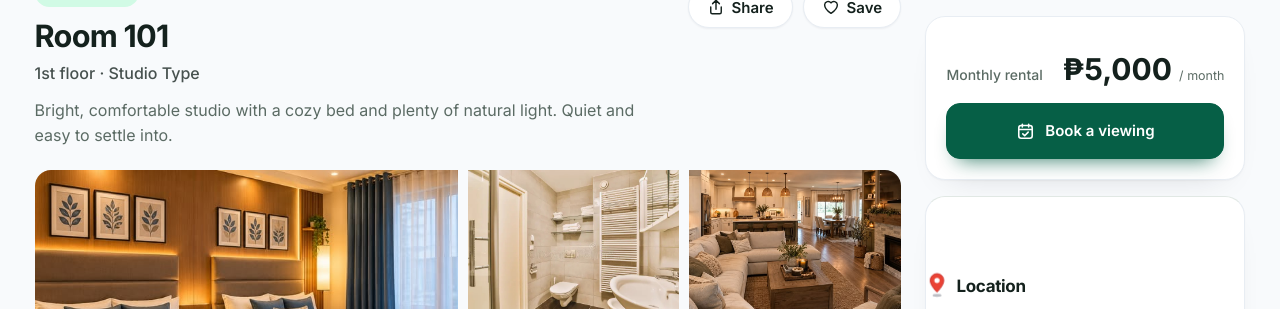
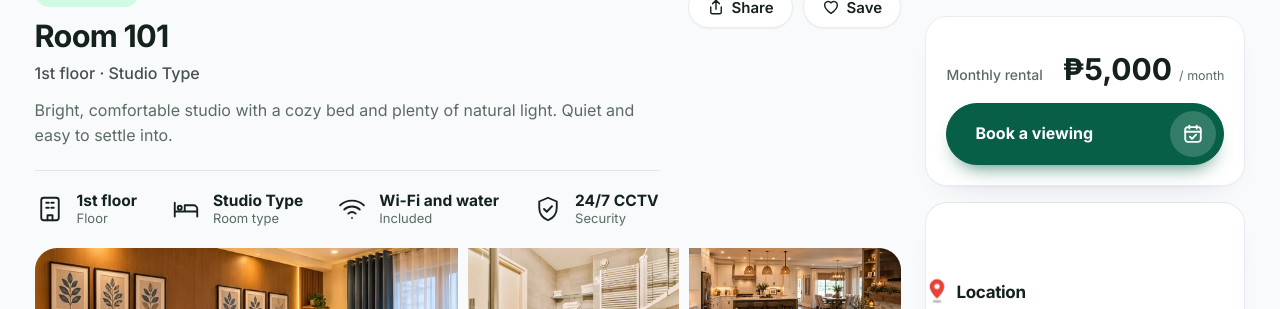
Before and after one commit to boadodean31-creator/apartments, a Django app: page /rooms/101/ in a window 1280 px wide. Shown: the part 121-430 px from the top of the page. Run offline with Django 5.2, Linux system fonts and the light colour scheme; data comes from the database, SQL or seed files in the repository; data that the repository does not hold is empty.

Commit message:
Room page: facts row, pill booking button, open good-to-know grid, reviews

```diff
--- /dev/null
+++ b/rooms/static/rooms/room-refine.css
@@ -0,0 +1,28 @@
+/* ===== Room page refinements (loaded last). To undo: delete this file and its <link>. ===== */
+
+/* key facts row under the description */
+.rd-facts { list-style: none; display: flex; flex-wrap: wrap; gap: 18px 34px; margin: 22px 0 0; padding: 20px 0 0; border-top: 1px solid var(--line); }
+.rd-facts li { display: grid; grid-template-columns: auto 1fr; column-gap: 12px; align-items: center; }
+.rd-facts svg { grid-row: 1 / 3; width: 30px; height: 30px; fill: none; stroke: var(--ink); stroke-width: 1.5; stroke-linecap: round; stroke-linejoin: round; }
+.rd-facts b { font-size: 15.5px; font-weight: 700; line-height: 1.25; }
+.rd-facts span { font-size: 13px; color: var(--muted); line-height: 1.25; }
+
+/* main button: pill with a round calendar badge at the end */
+.rd-card .rd-cta { flex-direction: row-reverse; justify-content: space-between; border-radius: 999px; padding: 7px 7px 7px 28px; font-size: 16px; font-weight: 700; }
+.rd-card .rd-cta svg { flex: none; width: 46px; height: 46px; padding: 12px; border-radius: 50%; background: rgba(255, 255, 255, .18); transition: transform .25s; }
+.rd-card .rd-cta[disabled] svg { display: none; }
+@media (hover: hover) { .rd-card .rd-cta:hover svg { transform: rotate(-8deg) scale(1.06); } }
+
+/* location card: no mystery space above the title */
+.rd-loc { display: block; }
+.rd-loc > h2 { margin-top: 0; padding-top: 0; line-height: 1.2; }
+.rd-loc > *:first-child { margin-top: 0; }
+
+@media (min-width: 901px) {
+  /* "Why rent this room" becomes a clean, open grid instead of a boxed form */
+  .rd-glance { background: transparent; border: 0; box-shadow: none; padding: 10px 0 0; }
+  .rd-glance .rd-ct { font-size: 22px; letter-spacing: -.015em; text-transform: none; margin-bottom: 18px; }
+  .rd-gl { gap: 22px 40px; }
+  .rd-mosaic { border-radius: 22px; }
+  .rd-card { border-radius: 22px; }
+}
--- a/rooms/templates/rooms/room_detail.html
+++ b/rooms/templates/rooms/room_detail.html
@@ -1,7 +1,7 @@
 {% extends "rooms/base.html" %}
 {% block title %}Room {{ room.number }} · Ribay Apartments{% endblock %}
 {% load static %}
-{% block head %}<meta name="format-detection" content="telephone=no"><link rel="stylesheet" href="{% static 'rooms/booking.css' %}"><link rel="stylesheet" href="{% static 'rooms/detail.css' %}"><link rel="stylesheet" href="{% static 'rooms/room-layout.css' %}?v=21"><link rel="stylesheet" href="{% static 'rooms/room-extras.css' %}?v=1"><link rel="preconnect" href="https://fonts.googleapis.com"><link href="https://fonts.googleapis.com/css2?family=Inter:wght@400;500;600;700&display=swap" rel="stylesheet"><link rel="stylesheet" href="{% static 'rooms/room-top.css' %}?v=3"><link rel="stylesheet" href="{% static 'rooms/room-swap.css' %}?v=2"><link rel="stylesheet" href="{% static 'rooms/location-dialog.css' %}?v=2"><link rel="stylesheet" href="{% static 'rooms/room-mobile.css' %}?v=2"><link rel="stylesheet" href="{% static 'rooms/room-polish.css' %}?v=7"><link rel="stylesheet" href="{% static 'rooms/room-phone.css' %}?v=2"><link rel="stylesheet" href="{% static 'rooms/trust.css' %}?v=2">{% endblock %}
+{% block head %}<meta name="format-detection" content="telephone=no"><link rel="stylesheet" href="{% static 'rooms/booking.css' %}"><link rel="stylesheet" href="{% static 'rooms/detail.css' %}"><link rel="stylesheet" href="{% static 'rooms/room-layout.css' %}?v=21"><link rel="stylesheet" href="{% static 'rooms/room-extras.css' %}?v=1"><link rel="preconnect" href="https://fonts.googleapis.com"><link href="https://fonts.googleapis.com/css2?family=Inter:wght@400;500;600;700&display=swap" rel="stylesheet"><link rel="stylesheet" href="{% static 'rooms/room-top.css' %}?v=3"><link rel="stylesheet" href="{% static 'rooms/room-swap.css' %}?v=2"><link rel="stylesheet" href="{% static 'rooms/location-dialog.css' %}?v=2"><link rel="stylesheet" href="{% static 'rooms/room-mobile.css' %}?v=2"><link rel="stylesheet" href="{% static 'rooms/room-polish.css' %}?v=7"><link rel="stylesheet" href="{% static 'rooms/room-phone.css' %}?v=2"><link rel="stylesheet" href="{% static 'rooms/trust.css' %}?v=2"><link rel="stylesheet" href="{% static 'rooms/room-refine.css' %}?v=1">{% endblock %}
 {% block header %}
 <header class="rn">
   <div class="rn-in">
@@ -37,6 +37,12 @@
         <p class="rd-meta" aria-hidden="true">{{ room.get_floor_display }} · {{ room.room_type }}</p>
         <p class="rd-where"><svg class="rd-where-pin" viewBox="0 0 24 24" aria-hidden="true"><path d="M12 21s-6.5-5.6-6.5-11a6.5 6.5 0 0 1 13 0c0 5.4-6.5 11-6.5 11z"/><circle cx="12" cy="10" r="2.4"/></svg><span class="rd-where-txt"><b>{{ short_address }}</b>{% if landmark %}<span class="rd-where-lm">{{ landmark }}</span>{% endif %}</span><a class="rd-where-go" href="#location" data-loc-link>Show map</a></p>
         {% if room.description %}<p class="rd-desc">{{ room.description }}</p>{% endif %}
+        <ul class="rd-facts" aria-label="Room facts">
+          <li><svg viewBox="0 0 24 24" aria-hidden="true"><rect x="5" y="3" width="14" height="18" rx="2"/><path d="M9 7h2M13 7h2M9 11h2M13 11h2M10 21v-4h4v4"/></svg><b>{{ room.get_floor_display }}</b><span>Floor</span></li>
+          <li><svg viewBox="0 0 24 24" aria-hidden="true"><path d="M3 18V7M3 14h18v4M21 14v-2a3 3 0 0 0-3-3h-7v5"/><circle cx="7" cy="11" r="1.6"/></svg><b>{{ room.room_type }}</b><span>Room type</span></li>
+          <li><svg viewBox="0 0 24 24" aria-hidden="true"><path d="M2.5 9a14 14 0 0 1 19 0M5.8 12.4a9.3 9.3 0 0 1 12.4 0M9 15.7a4.7 4.7 0 0 1 6 0M12 19.2v.01"/></svg><b>Wi-Fi and water</b><span>Included</span></li>
+          <li><svg viewBox="0 0 24 24" aria-hidden="true"><path d="M12 3l7 3v5c0 4.6-3 8.3-7 10-4-1.7-7-5.4-7-10V6z"/><path d="M8.8 12l2.2 2.2 4.2-4.4"/></svg><b>24/7 CCTV</b><span>Security</span></li>
+        </ul>
         </div>
         <div class="rd-acts rd-acts-hero" data-room="{{ room.number }}">
       <button class="rd-act rd-act-share" type="button"><svg viewBox="0 0 24 24" aria-hidden="true"><path d="M12 15V3M7.5 7.5L12 3l4.5 4.5M5 12v7a2 2 0 0 0 2 2h10a2 2 0 0 0 2-2v-7"/></svg>Share</button>
@@ -251,6 +257,7 @@
 
 </div>
 
+{% include 'rooms/_reviews.html' %}
 {% include 'rooms/_inquiry.html' with inquiry_room=room.number %}
 {% if room.status == 'available' %}
 <div class="rd-bar" role="region" aria-label="Book a viewing">
```
